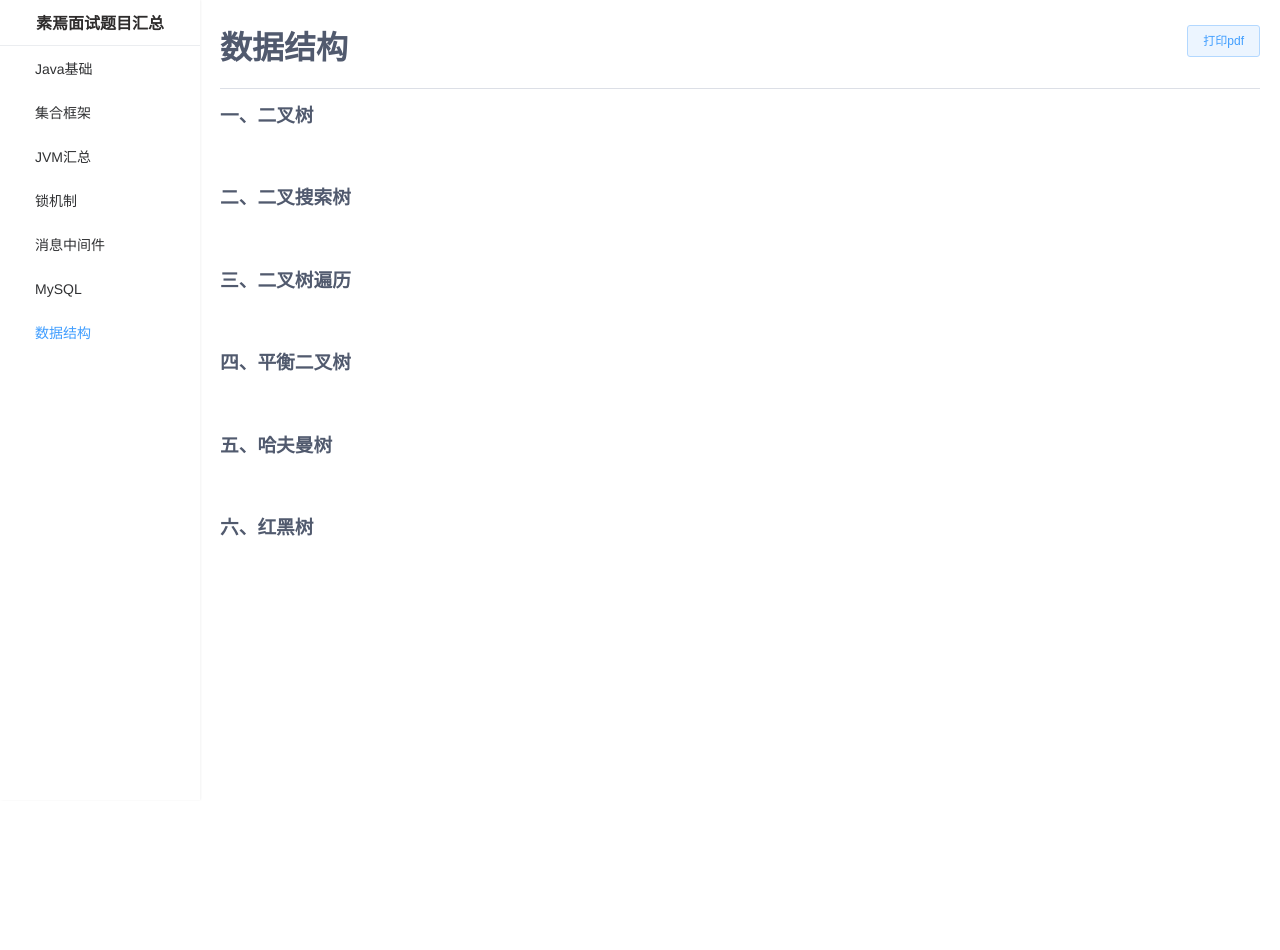
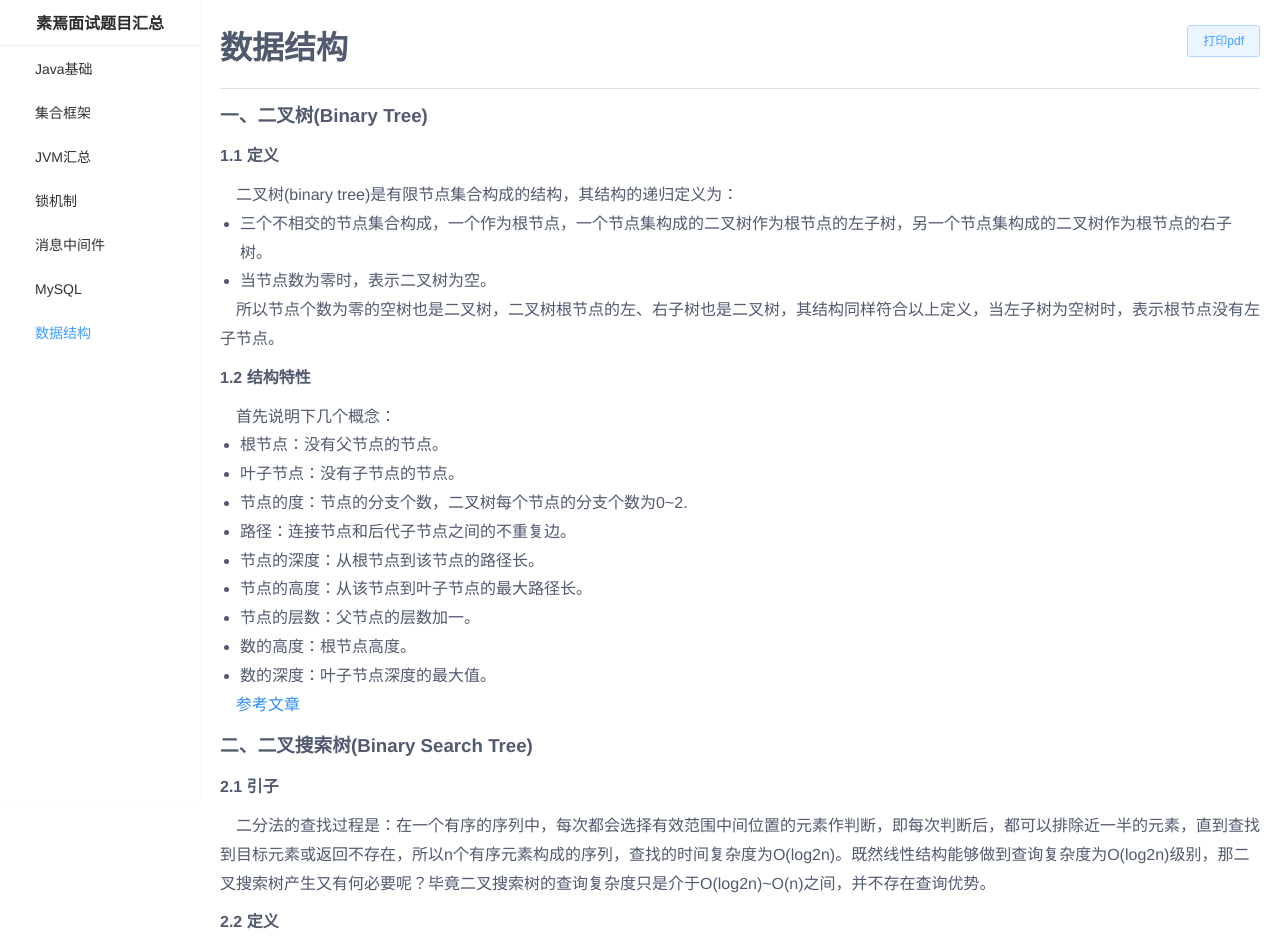
Before and after one commit to lixaviers/suyan-ms, a Vue app: page /#/structure in a window 1280 px wide. Shown: the top 950 px of the page. Before the commit the page ends 800 px from the top, so only its background shows below. Built offline with nearby package versions, Linux system fonts and the light colour scheme.

Commit message:
feat:page

```diff
--- a/src/views/page/collection.vue
+++ b/src/views/page/collection.vue
@@ -16,7 +16,7 @@
 <p>JDK1.8以前HashMap的实现是数组+链表，即使哈希函数取得再好，也很难达到元素百分百均匀分布。当HashMap中有大量的元素都存放到同一个桶中时，这个桶下有一条长长的链表，这个时候HashMap就相当于一个单链表。假如单链表有n个元素，遍历的时间复杂度就是O(n)，完全失去了它的优势。针对这种情况，JDK1.8引入了红黑树(查找时间复杂度为O(log^n))来优化这个问题。</p>
 <p>O(n): 表示该算法是线性算法，时间复杂度为O(n)，就代表数据量增大几倍，耗时也增大几倍。要找到一个数组里面最大的一个数，你要把n个变量都扫描一遍，操作次数为n，那么算法复杂度是O(n)。</p>
 <p>O(log^n)解析：当数据增大n倍时，耗时增大log n倍(这里的log是以2为底的，比如，当数据增大256倍时，耗时只增大8倍，是比线性还要低的时间复杂度)。二分查找就是O(log n)的算法，每找一次排除一半的可能，256个数据中查找只要找8次就可以找到目标。比如我要找到23号的房间钥匙，我从中间切开，找到50编号的位置，然后23在1~50里面，我再把从中间切开变成25，然后23在1~25之间，我再切开变成12.5，然后23在12.5~25之间，依次找下去，直到找到钥匙。这种查找钥匙的方法的复杂度就是O(log^n)。<a href="https://blog.csdn.net/lkp1603645756/article/details/85013126" target="_blank" rel="noopener">参考文章</a></p>
-<p>红黑树相关请移步</p>
+<p><a href="https://lixaviers.github.io/suyan-ms/#/structure" target="_blank" rel="noopener">红黑树相关请移步</a></p>
 <h4>2.4 HashMap中get是如何实现的</h4>
 <p>对key的hashCode进行hashing，与高16位做异或运算计算下标获取bucket位置。如果在桶的首位上就可以找到就直接返回，否则在树中或者链表中遍历找。如果有hash冲突，则利用equals()方法去遍历链表查找节点。</p>
 <p>其它实现hash函数的方式：平方取中法、除留余数法、伪随机数法。</p>
--- a/src/views/page/structure.vue
+++ b/src/views/page/structure.vue
@@ -1,10 +1,37 @@
 <template>
     <div class="suyan__home">
         <h1>数据结构<el-button class="suyan__btn__print" type="primary" plain @click="print">打印pdf</el-button></h1><el-divider></el-divider>
-        <h3>一、二叉树</h3>
-<p>&nbsp;</p>
-<h3>二、二叉搜索树</h3>
-<p>&nbsp;</p>
+        <h3>一、二叉树(Binary Tree)</h3>
+<h4>1.1 定义</h4>
+<p>二叉树(binary tree)是有限节点集合构成的结构，其结构的递归定义为：</p>
+<ul>
+<li>三个不相交的节点集合构成，一个作为根节点，一个节点集构成的二叉树作为根节点的左子树，另一个节点集构成的二叉树作为根节点的右子树。</li>
+<li>当节点数为零时，表示二叉树为空。</li>
+</ul>
+<p>所以节点个数为零的空树也是二叉树，二叉树根节点的左、右子树也是二叉树，其结构同样符合以上定义，当左子树为空树时，表示根节点没有左子节点。</p>
+<h4>1.2 结构特性</h4>
+<p>首先说明下几个概念：</p>
+<ul>
+<li>根节点：没有父节点的节点。</li>
+<li>叶子节点：没有子节点的节点。</li>
+<li>节点的度：节点的分支个数，二叉树每个节点的分支个数为0~2.</li>
+<li>路径：连接节点和后代子节点之间的不重复边。</li>
+<li>节点的深度：从根节点到该节点的路径长。</li>
+<li>节点的高度：从该节点到叶子节点的最大路径长。</li>
+<li>节点的层数：父节点的层数加一。</li>
+<li>数的高度：根节点高度。</li>
+<li>数的深度：叶子节点深度的最大值。</li>
+</ul>
+<p><a href="https://www.jianshu.com/p/d8103efe0b79" target="_blank" rel="noopener">参考文章</a></p>
+<h3>二、二叉搜索树(Binary Search Tree)</h3>
+<h4>2.1 引子</h4>
+<p>二分法的查找过程是：在一个有序的序列中，每次都会选择有效范围中间位置的元素作判断，即每次判断后，都可以排除近一半的元素，直到查找到目标元素或返回不存在，所以n个有序元素构成的序列，查找的时间复杂度为O(log2n)。既然线性结构能够做到查询复杂度为O(log2n)级别，那二叉搜索树产生又有何必要呢？毕竟二叉搜索树的查询复杂度只是介于O(log2n)~O(n)之间，并不存在查询优势。</p>
+<h4>2.2 定义</h4>
+<p>二叉搜索树是一种节点值之间具有一定数量级次序的二叉树，对于树中每个节点：</p>
+<ul>
+<li>若其左子树存在，则其左子树中每个节点的值都不大于该节点值。</li>
+<li>若其右子树存在，则其右子树中每个节点的值都不小于该节点值。</li>
+</ul>
 <h3>三、二叉树遍历</h3>
 <p>&nbsp;</p>
 <h3>四、平衡二叉树</h3>
```
Also changed, not shown: src/assets/20210226-110712.png (added).
